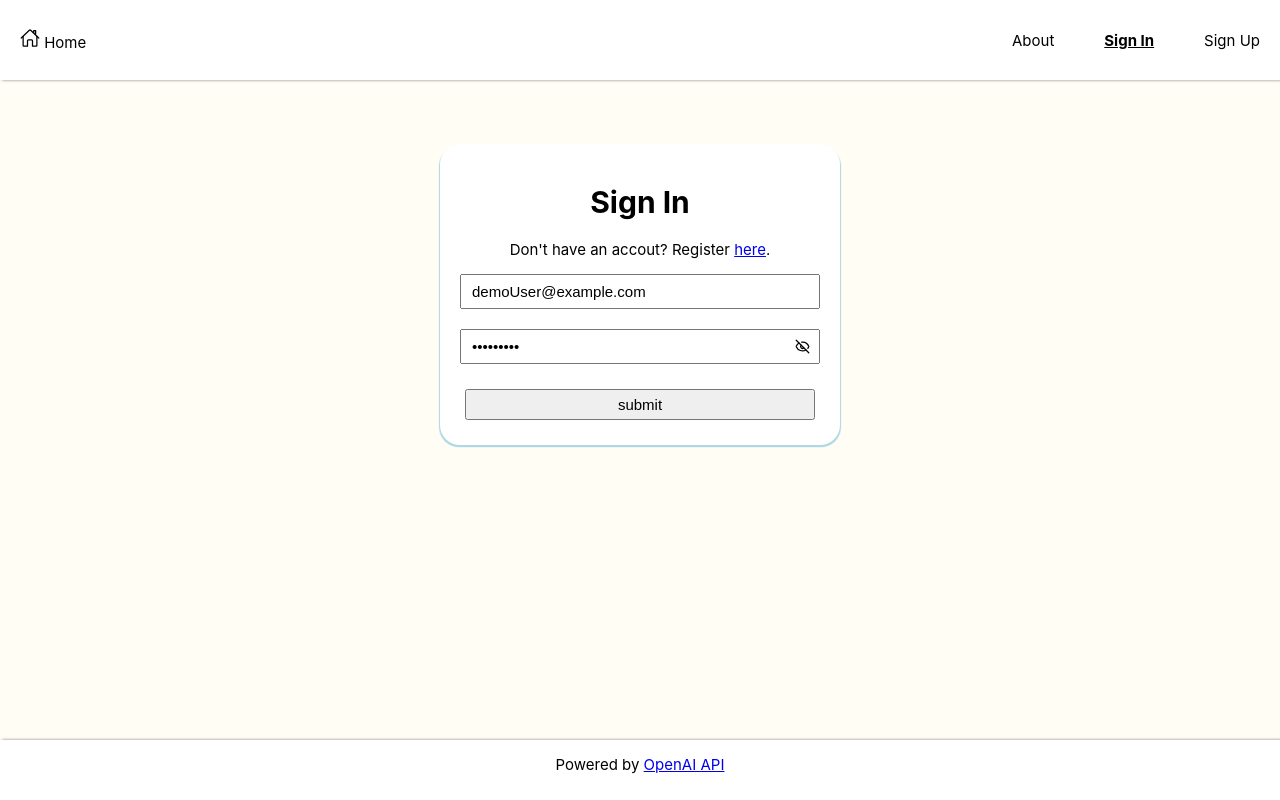
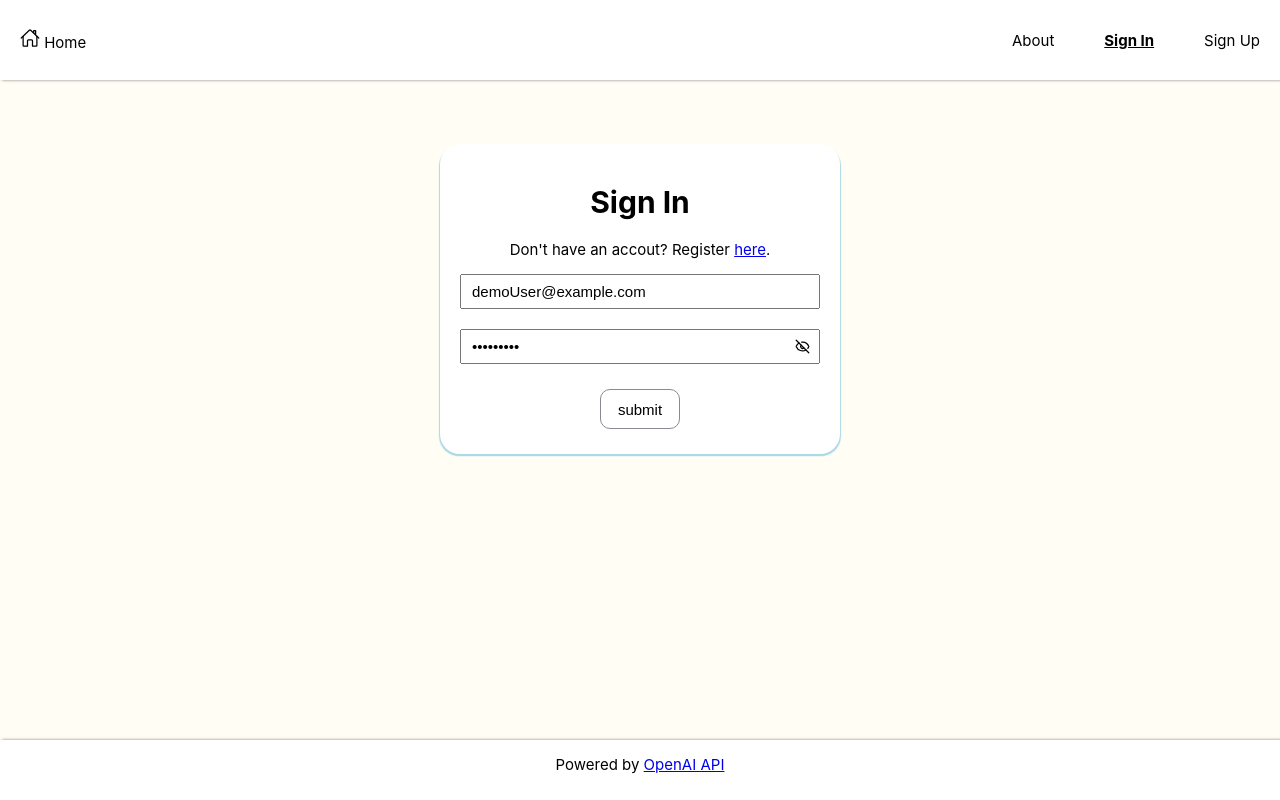
Before and after one commit to nvp85/minimalistic-web-ai-chat, a React app: page /login in a window 1280 px wide. Built offline with nearby package versions, Linux system fonts and the light colour scheme; the HTML template or start-up script is replaced by a standard one.

Commit message:
add email validation, fix styles

```diff
--- a/src/components/SignIn/SignIn.css
+++ b/src/components/SignIn/SignIn.css
@@ -0,0 +1,3 @@
+#login-btn {
+ align-self: center;
+}
--- a/src/components/SignIn/SignIn.jsx
+++ b/src/components/SignIn/SignIn.jsx
@@ -1,6 +1,6 @@
 import users from "../../assets/users.json";
 import { Link, useNavigate, Navigate } from 'react-router';
-import { useState, useEffect } from "react";
+import { useState } from "react";
 import { LuEye, LuEyeOff } from "react-icons/lu";
 import './SignIn.css';
 import { useUser } from "../../hooks/UserProvider";
@@ -11,26 +11,37 @@ export default function SignIn() {
         password: "qwerty123"
     });
     const [showPassword, setShowPassword] = useState(false);
-    const storedUser = useUser();
+    const manageUser = useUser();
     const [error, setError] = useState("");
     const navigate = useNavigate();
 
     // if there is an info in the local storage then user is logged in
-    if (storedUser.storedUser) {
+    if (manageUser.storedUser) {
         return <Navigate to='/' />
     }
 
-    console.log("rendering");
     function handleSubmit(e) {
         e.preventDefault();
+        if (!formData.email || !formData.password) {
+            setError("Please enter your email and password.");
+            return;
+        };
+        if (!new RegExp(/\S+@\S+\.\S+/).test(formData.email)) {
+            setError("Please enter a valid email address.");
+            return;
+        };
         // check if there is a matching user in the json
         const user = users.find(user => user.email === formData.email);
         if (!user || user.password !== formData.password) {
             setError("Error: invalid credentials.");
             return;
         }
-        storedUser.saveUser(user);
-        navigate("/");
+        try {
+            manageUser.saveUser(user);
+            navigate("/");
+        } catch (err) {
+            setError("Error: fail to login.");
+        }
     }
 
     function handleChange(e) {
@@ -47,7 +58,7 @@ export default function SignIn() {
         <div className="form-container">
             <h1>Sign In</h1>
             <p>Don't have an accout? Register <Link to="/register">here</Link>.</p>
-            {error ? <p>{error}</p> : "" }
+            {error ? <p className="red-text">{error}</p> : "" }
             <form id="login-form" className="form">
                 <input
                     type="email"
@@ -66,7 +77,7 @@ export default function SignIn() {
                 <button type="button" className="eye-btn" onClick={togglePassword}>
                     {showPassword ? <LuEye /> : <LuEyeOff /> }
                 </button>
-                <button type="submit" onClick={handleSubmit}>submit</button>
+                <button type="submit" onClick={handleSubmit} className="btn" id="login-btn">submit</button>
             </form>
         </div>
     )
```
